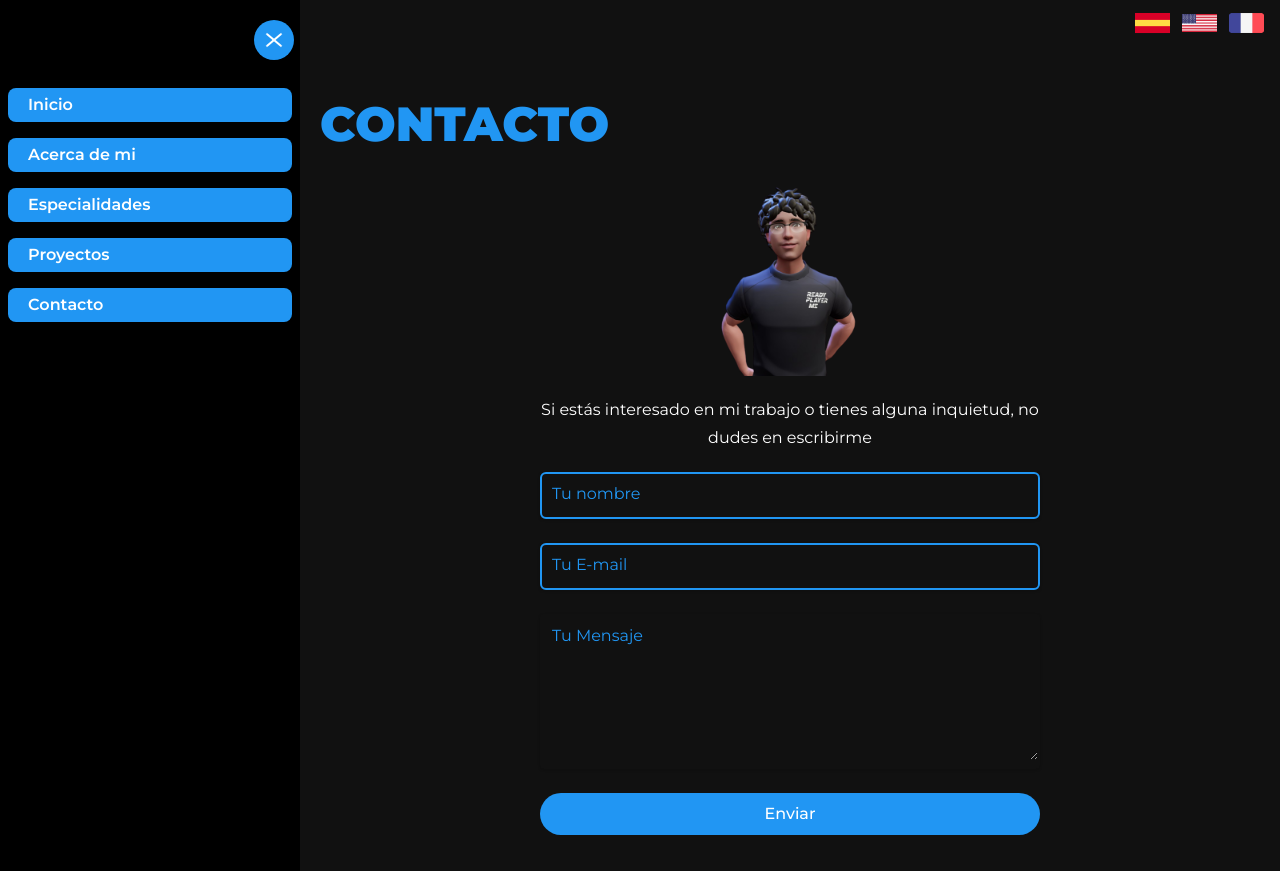
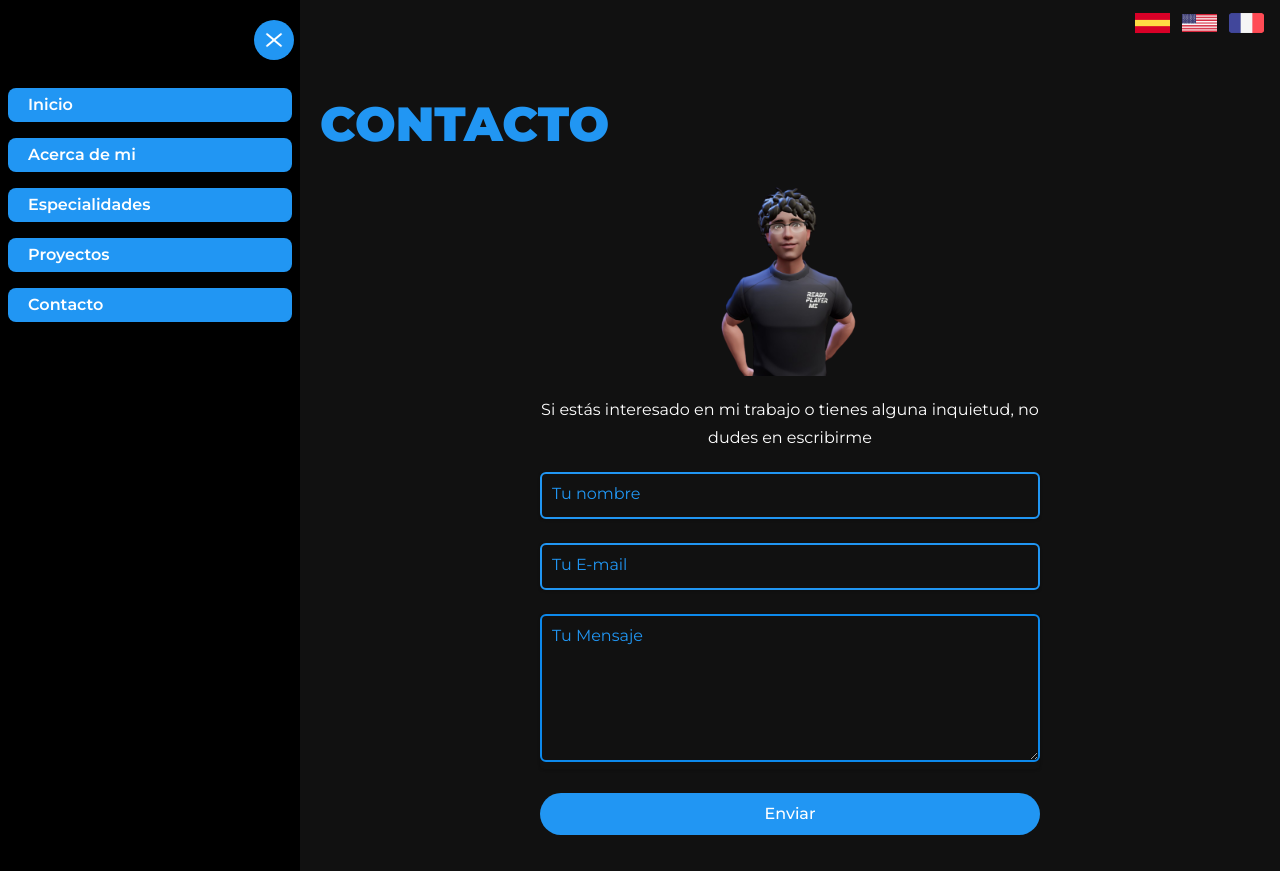
Before and after one commit to josedavid1996/portafolio-next, a Next.js app: page /contact in a window 1280 px wide. Built offline with nearby package versions, Linux system fonts and the light colour scheme.

Commit message:
feat:Se quito border transparente

```diff
--- a/src/components/shared/TextTarea/index.tsx
+++ b/src/components/shared/TextTarea/index.tsx
@@ -52,7 +52,7 @@ const TextTarea = ({
           className={classNames([
             error
               ? 'border-red-400 focus:border-red-600'
-              : 'border-transparent focus:border-primary-500',
+              : ' focus:border-primary-500',
             'peer bg-transparent outline-none w-full h-full  px-3 border-2 transition-colors py-3 border-primary-500 rounded-md'
           ])}
         ></textarea>
```
